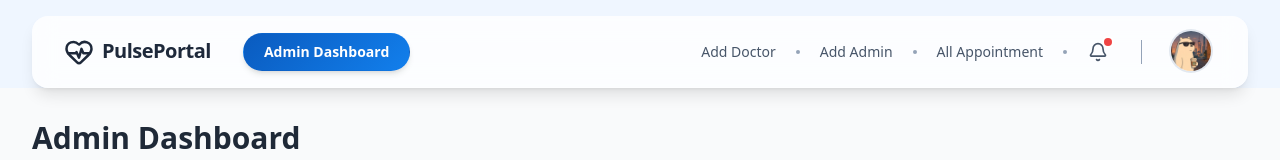
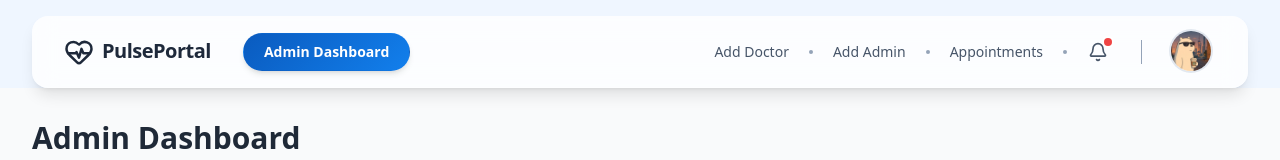
Before and after one commit to ArKooSaHaa/PulsePortal, a React (Vite) app in the folder client/: page /admin in a window 1280 px wide. Shown: the top 160 px of the page. Built offline with nearby package versions, Linux system fonts and the light colour scheme.

Commit message:
Update Navbar.jsx

```diff
--- a/client/src/components/Navbar.jsx
+++ b/client/src/components/Navbar.jsx
@@ -15,7 +15,7 @@ const NAV_LINKS = {
     admin: [
         { name: "Add Doctor", path: "add-doctor" },
         { name: "Add Admin", path: "add-admin" },
-        { name: "All Appointment", path: "all-appointment" }
+        { name: "Appointments", path: "all-appointments" }
     ],
 };
 
```
